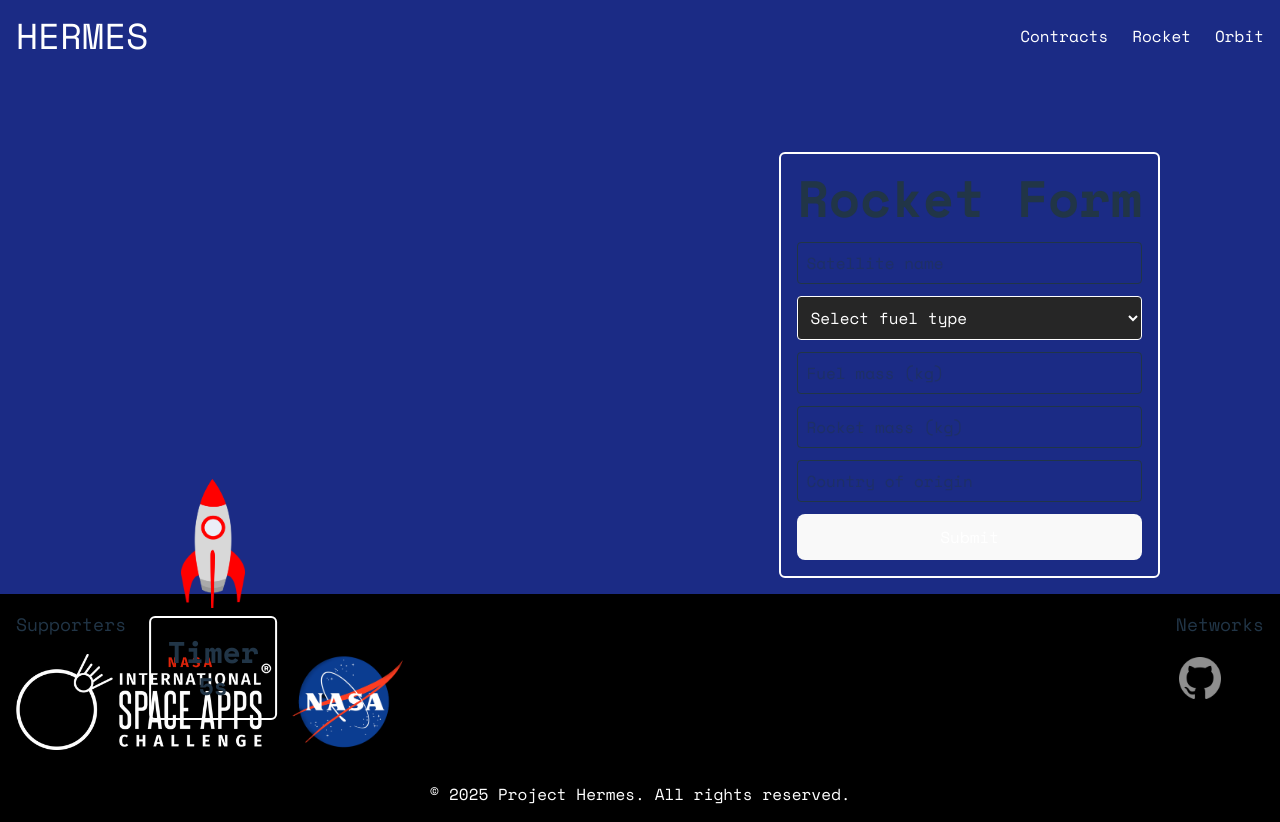
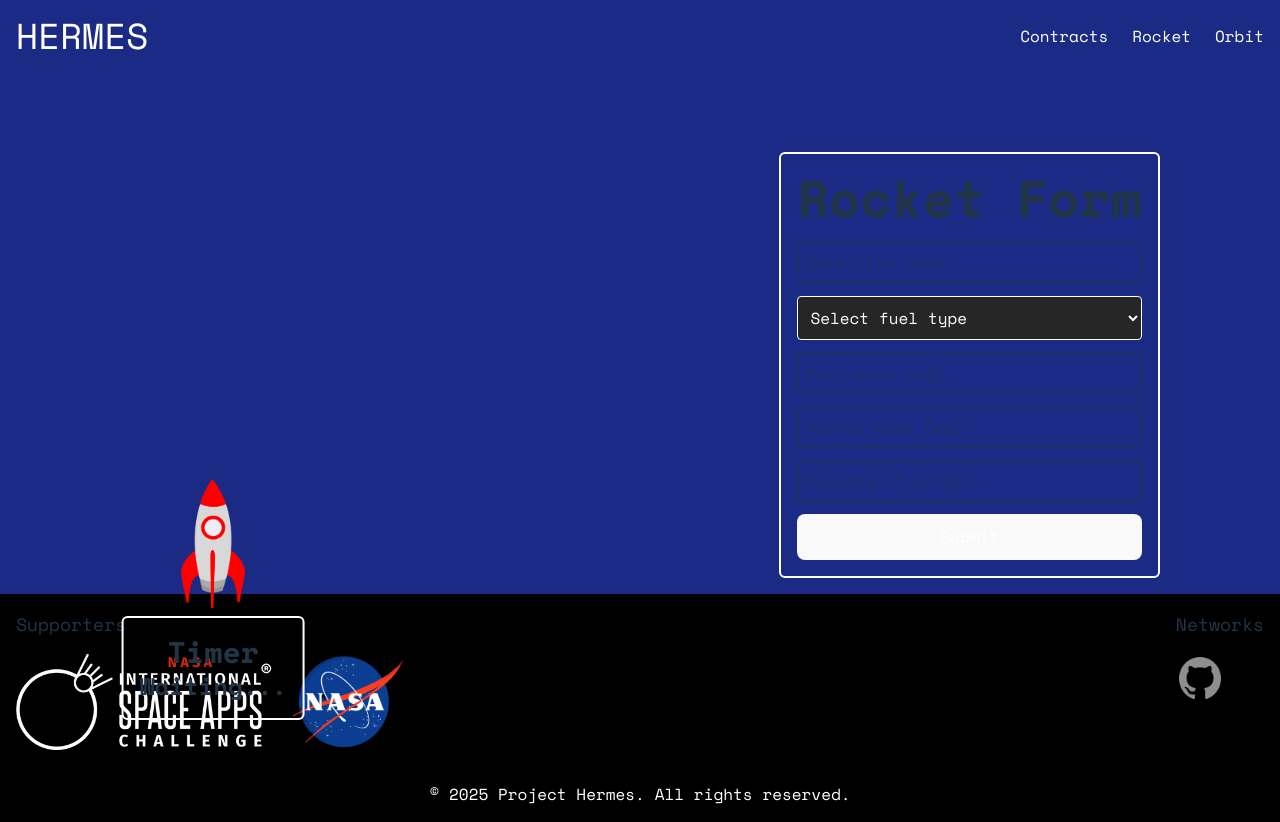
Before and after one commit to andrehmf23/Stellar-Entertainment, a React (Vite) app: page /rocket in a window 1280 px wide. Built offline with nearby package versions, Linux system fonts and the light colour scheme.

Commit message:
fix: launch system

```diff
--- a/src/pages/Contracts.tsx
+++ b/src/pages/Contracts.tsx
@@ -35,7 +35,7 @@ export function Contracts() {
             contractValue: randomInt(50000000, 500000000),
             fuelType: fuelTypes[randomInt(0, fuelTypes.length - 1)],
             country: randomCountry.name,
-            fuel_mass: randomInt(50000, 500000),
+            fuel_mass: randomInt(9999999, 99999999),
             rocket_mass: randomInt(50000, 500000),
         };
 
--- a/src/pages/Rocket.tsx
+++ b/src/pages/Rocket.tsx
@@ -1,13 +1,16 @@
 import React, { useEffect, useState } from "react";
+import { useNavigate } from "react-router-dom";
 import { useSatellites } from "../context/SatellitesContext";
 import { Footer } from "../components";
 import { useApp } from "../context";
+import { routes } from "../routes";
 
 export function Rocket() {
     const app = useApp();
+    const navigate = useNavigate();
     const { addSatellite } = useSatellites();
     const [error, setError] = useState("");
-    const [timeLeft, setTimeLeft] = useState(10);
+    const [timeLeft, setTimeLeft] = useState(5);
     const [active, setActive] = useState(false); // Estado do timer
     const [launching, setLaunching] = useState(false); // Estado do lançamento
     const [reseting, setReseting] = useState(false); // Estado do reset
@@ -34,6 +37,8 @@ export function Rocket() {
 
     // Timer
     useEffect(() => {
+        if (!active) return; // Não faz nada se não estiver ativo
+
         if (timeLeft === 0) {
             setLaunching(true);
             return;
@@ -44,7 +49,7 @@ export function Rocket() {
         }, 1000);
 
         return () => clearTimeout(timerId);
-    }, [timeLeft]);
+    }, [timeLeft, active]);
 
     // Resetar o foguete após animação
     useEffect(() => {
@@ -58,6 +63,14 @@ export function Rocket() {
 
         return () => clearTimeout(timer);
     }, [launching]);
+
+    useEffect(() => {
+        if (active && timeLeft === 0) {
+            setTimeout(() => {
+                navigate(routes.orbit);
+            }, 3_000);
+        }
+    }, [timeLeft, active]);
 
     const handleChange = (
         e: React.ChangeEvent<HTMLInputElement | HTMLSelectElement>
@@ -127,15 +140,16 @@ export function Rocket() {
         // Clear error and submit
         setError("");
         addSatellite(form);
+        setActive(true); // Ativa o contador após adicionar o satélite
 
         // Reset form
-        setForm({
-            name: "",
-            fuel: "",
-            country: "",
-            fuel_mass: "",
-            rocket_mass: "",
-        });
+        // setForm({
+        //     name: "",
+        //     fuel: "",
+        //     country: "",
+        //     fuel_mass: "",
+        //     rocket_mass: "",
+        // });
     };
 
     return (
@@ -155,7 +169,13 @@ export function Rocket() {
                     {/* Timer */}
                     <div className="absolute bottom-20 left-1/6 transform -translate-x-1/2 flex flex-col border-2 border-white text-center p-4 rounded-md">
                         <p className="text-3xl font-bold">Timer</p>
-                        <p className="text-2xl font-semibold">{timeLeft}s</p>
+                        <p className="text-2xl font-semibold">
+                            {!active
+                                ? "Waiting..."
+                                : timeLeft === 0
+                                ? "Launched!"
+                                : `00:00:0${timeLeft}`}
+                        </p>
                     </div>
                 </div>
                 <div className="flex flex-col border-2 border-white p-4 rounded-md mt-20 mr-30">
```
